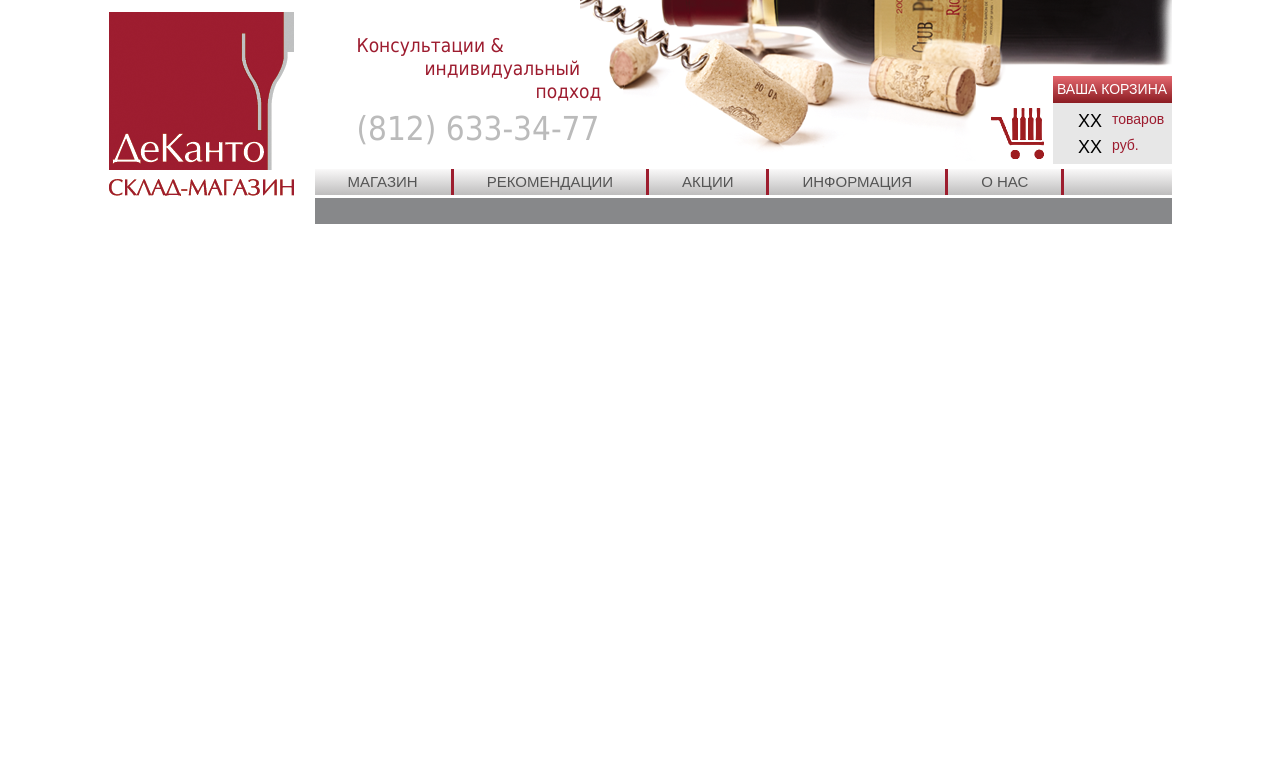
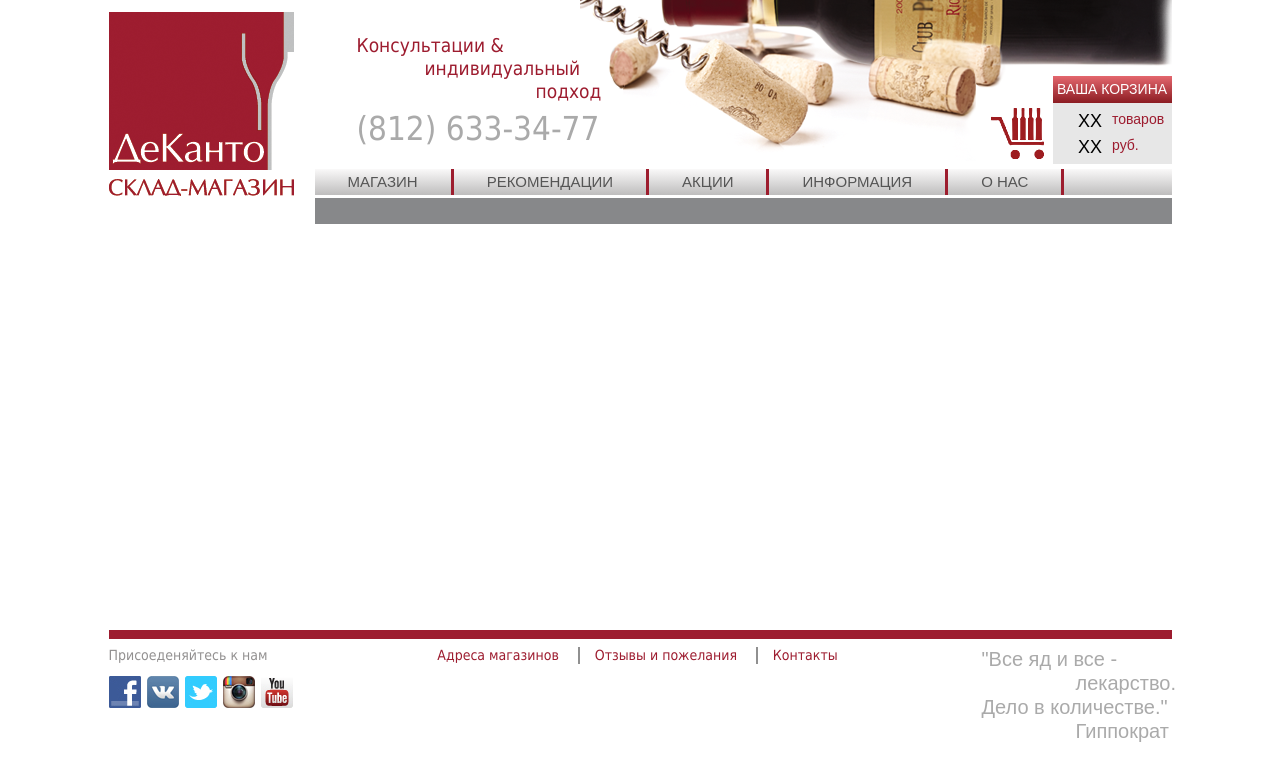
Before and after one commit to coderiver/dekanto, a plain HTML site: page index.html in a window 1280 px wide. Drawn offline with Linux system fonts and the light colour scheme.

Commit message:
footer added

```diff
--- a/index.html
+++ b/index.html
@@ -51,6 +51,29 @@
 <!-- END .wrap -->
 <!-- BEGIN .footer -->
 <footer class="footer">
+	<div class="socials">
+		<p>Присоеденяйтесь к нам</p>
+		<ul class="socials-list">
+			<li><a href="#"><i class="f"></i></a></li>
+			<li><a href="#"><i class="vk"></i></a></li>
+			<li><a href="#"><i class="tw"></i></a></li>
+			<li><a href="#"><i class="inst"></i></a></li>
+			<li><a href="#"><i class="yt"></i></a></li>
+		</ul>
+	</div>
+	<div class="quote">
+		<p>"Все яд и все - </p>
+		<p class="quote__mod">лекарство.</p>
+		<p>Дело в количестве."</p>
+		<p class="quote__mod">Гиппократ</p>
+	</div>
+	<div class="bot-menu">
+		<ul>
+			<li><a href="#">Адреса магазинов</a></li>
+			<li><a href="#">Отзывы и пожелания</a></li>
+			<li><a href="#">Контакты</a></li>
+		</ul>
+	</div>
 
 </footer>
 <!-- END .footer -->
--- a/sass/_common.sass
+++ b/sass/_common.sass
@@ -80,7 +80,7 @@ table
 		padding-left: 179px
 .adtert__number
 	padding-top: 7px
-	color: #BBBBBB
+	color: #aaa
 	font-size: 33px
 .basket
 	position: relative
@@ -142,3 +142,62 @@ table
 .sub-menu
 	height: 26px
 	background: #87888a
+
+// footer
+.footer
+	width: 1063px
+	height: 170px
+	margin: 0 auto
+	padding-top: 8px
+	+box
+	+clr
+	border-top: 9px solid #9d1c2f
+.socials
+	float: left
+	width: 185px
+	color: #929090
+	font-family: "Tahoma", sans-serif
+.socials-list
+	margin-top: 12px
+	+clr
+	li
+		float: left
+		width: 32px
+		height: 32px
+		margin-left: 6px
+		&:first-child
+			margin-left: 0
+.f
+	display: block
+	+s(f)
+.vk
+	display: block
+	+s(vk)
+.tw
+	display: block
+	+s(tw)
+.inst
+	display: block
+	+s(inst)
+.yt
+	display: block
+	+s(yt)
+.bot-menu
+	overflow: hidden
+	text-align: center
+	li
+		display: inline-block
+		padding: 0 15px
+		border-left: 2px solid #909090
+		font-family: "Tahoma", sans-serif
+		&:first-child
+			border-left: none
+		a
+			color: $red
+.quote
+	width: 190px
+	float: right
+	color: #aaa
+	font-size: 20px
+	.quote__mod
+		padding-left: 94px
```
Also changed, not shown: css/screen.css, img/icons-s32f46f91d6.png (added), img/icons-s9b73ca5ec7.png (deleted), img/icons/f.png (added), img/icons/inst.png (added), img/icons/star.png (deleted), img/icons/tw.png (added), img/icons/vk.png (added), img/icons/yt.png (added).
